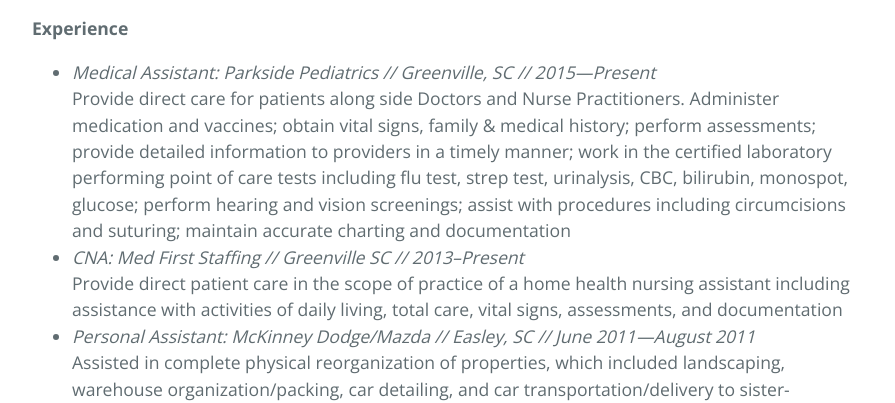
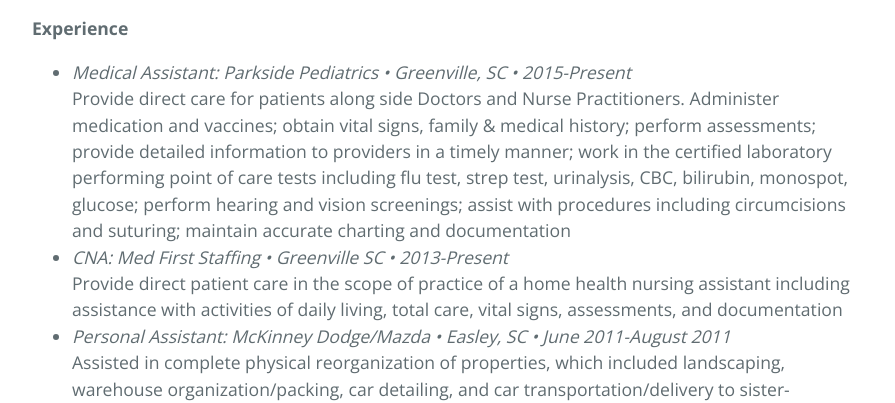
Before and after one commit to ericdodds/bear-portfolio, a plain HTML site: page index.html in a window 1280 px wide. Shown: the part 3385-3788 px from the top of the page, without its empty margins (192-1087 px from the left). Drawn offline with nearby package versions, Linux system fonts and the light colour scheme.

Commit message:
in the resume section: updated clarifying syntax to the job title, city and period strings

```diff
--- a/index.html
+++ b/index.html
@@ -118,9 +118,9 @@
 
 <p><strong>Experience</strong></p>
 <ul>
-  <li><em>Medical Assistant: Parkside Pediatrics // Greenville, SC // 2015—Present</em><br> Provide direct care for patients along side Doctors and Nurse Practitioners. Administer medication and vaccines; obtain vital signs, family & medical history; perform assessments; provide detailed information to providers in a timely manner; work in the certified laboratory performing point of care tests including flu test, strep test, urinalysis, CBC, bilirubin, monospot, glucose; perform hearing and vision screenings; assist with procedures including circumcisions and suturing; maintain accurate charting and documentation</li>
-  <li><em>CNA: Med First Staffing // Greenville SC // 2013–Present</em> <br>Provide direct patient care in the scope of practice of a home health nursing assistant including assistance with activities of daily living, total care, vital signs, assessments, and documentation</li>
-  <li><em>Personal Assistant: McKinney Dodge/Mazda // Easley, SC // June 2011—August 2011</em><br> Assisted in complete physical reorganization of properties, which included landscaping, warehouse organization/packing, car detailing, and car transportation/delivery to sister-dealership.  Oversaw completion of personal operations for dealership owner</li>
+  <li><em>Medical Assistant: Parkside Pediatrics • Greenville, SC • 2015-Present</em><br> Provide direct care for patients along side Doctors and Nurse Practitioners. Administer medication and vaccines; obtain vital signs, family & medical history; perform assessments; provide detailed information to providers in a timely manner; work in the certified laboratory performing point of care tests including flu test, strep test, urinalysis, CBC, bilirubin, monospot, glucose; perform hearing and vision screenings; assist with procedures including circumcisions and suturing; maintain accurate charting and documentation</li>
+  <li><em>CNA: Med First Staffing • Greenville SC • 2013-Present</em> <br>Provide direct patient care in the scope of practice of a home health nursing assistant including assistance with activities of daily living, total care, vital signs, assessments, and documentation</li>
+  <li><em>Personal Assistant: McKinney Dodge/Mazda • Easley, SC • June 2011-August 2011</em><br> Assisted in complete physical reorganization of properties, which included landscaping, warehouse organization/packing, car detailing, and car transportation/delivery to sister-dealership.  Oversaw completion of personal operations for dealership owner</li>
 </ul>
 
 <p><strong>Skills</strong></p>
```
